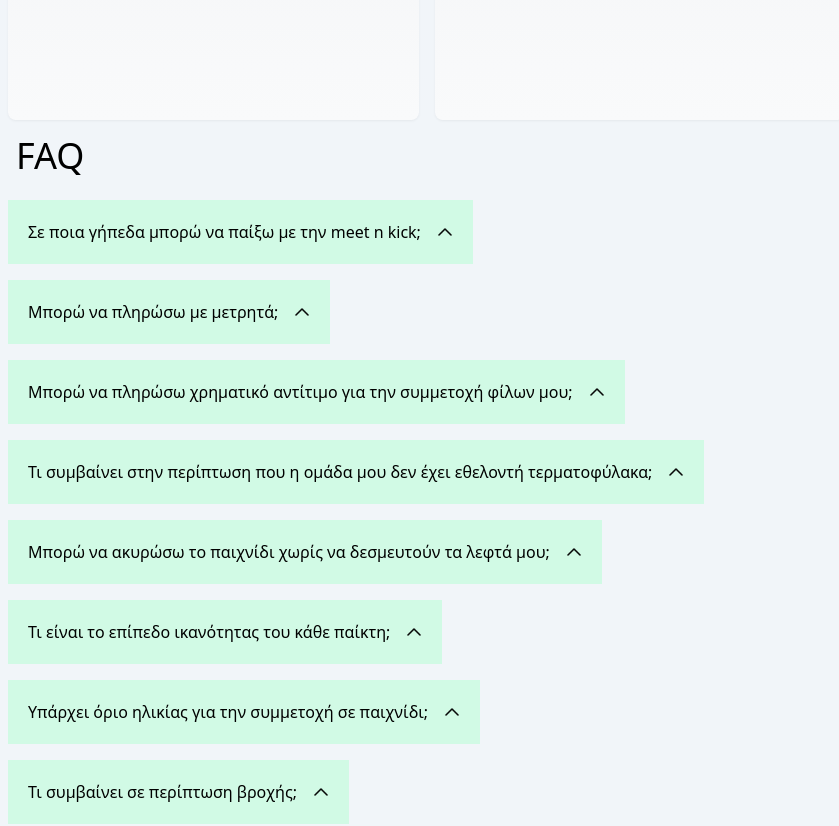
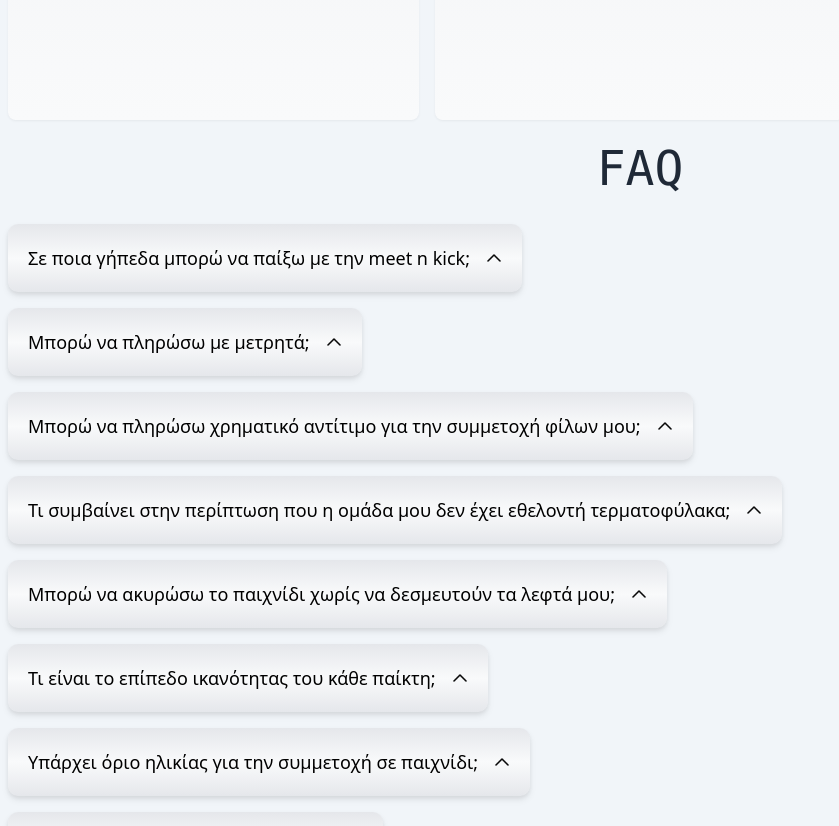
Before and after one commit to stamchris/website, a React (Vite) app: page / in a window 1280 px wide. Shown: the part 1280-2106 px from the top of the page, without its empty margins (0-839 px from the left). Built offline with nearby package versions, Linux system fonts and the light colour scheme.

Commit message:
Faq Complete

```diff
--- a/src/components/Faq.jsx
+++ b/src/components/Faq.jsx
@@ -1,28 +1,48 @@
 import styles from '../style';
 import {faq} from '../constants'
 import { arrow } from '../assets';
-import { useState } from 'react';
+import { useState, useRef } from 'react';
 
 const Faq = () => {
 
-    const [isRotated,setRotation] = useState(false);
+    const [faqList,setFaq] = useState(faq);
+
+    function handleClick(index) {
+        const newFaq = faqList.map((item) => {
+            if (item.id === index) {
+                return {...item,active: !item.active}
+            }
+            return item
+        })
+
+        setFaq(newFaq)
+    }
 
     return (
         <section
         className="flex flex-col"
         >
-            <h1 className='text-4xl m-4'
+            <h1 className='text-5xl text-gray-800 m-4 p-2 font-mono text-center'
             >FAQ
             </h1>
             {
-                faq.map((item,index) => (
-                    <div className='flex-1 flex flew-row justify-center items-center h-24 w-fit p-5 m-2 bg-emerald-100' key={index}>
-                        <h1>{item.question}</h1>
-                        <img src={arrow} alt="arrow up"
-                            className = {`h-3 w-3 sm:h-4 sm:w-4 ml-4 ${isRotated ? 'rotate-180' : 'rotate-0' }`}
-                            onClick = {() => setRotation((prev) => !prev) }
+                faqList.map((item) => (
+                    <div key={item.id} className='flex flex-col'>
+                        <div className='flex-1 flex flew-row justify-center items-center h-24 w-fit p-5 m-2 bg-gradient-to-b from-gray-200 via-gray-50 to-gray-200 cursor-pointer rounded-[10px] drop-shadow-md' key={item.id}
+                        onClick = {() => {handleClick(item.id)}} >
 
-                        />
+                            <h1 className='text-lg '>
+                                {item.question}
+                            </h1>
+                            <img src={arrow} alt="arrow up"
+                                className = {`h-3 w-3 sm:h-4 sm:w-4 ml-4 ${item.active ? 'rotate-180' : 'rotate-0' }`}
+                            />
+
+                        </div>
+
+                        <div className={`${item.active ? 'block' : 'hidden'} justify-center items-center flex-1 h-24 w-fit bg-gray-50 p-4 m-1 rounded-[10px] border-l-8 border-emerald-400 text-gray-800`}>
+                            {item.answer}
+                        </div>
                     </div>
                 ))}
 
--- a/src/components/Hero.jsx
+++ b/src/components/Hero.jsx
@@ -15,7 +15,7 @@ const Hero = () => (
 					</div>
 					<div className='mt-6 px-8 py-4 md:py-4 sm:px-0'>
 						<h2 className='font-sans text-center sm:text-left sm:text-2xl font-light leading-normal tracking-wide text-gray-800 '> Με ένα κλικ βρισκεις
-							<span className='underline underline-offset-8 decoration-2 mx-2'>
+							<span className='underline underline-offset-8 decoration-2 decoration-emerald-400 mx-2'>
 								απευθείας
 							</span>
 						γήπεδο εσύ και η παρέα σου
@@ -23,7 +23,7 @@ const Hero = () => (
 					</div>
 					<div className='pt-10 flex justify-center sm:justify-start'>
 						<h3 className='font-sans sm:text-xl leading-normal tracking-normal text-md text-gray-800 '>
-							<span className='text-green-500 rounded-xl pr-1.5 mr-1 bg-font-bold text-md sm:mr-2'> Κατέβασε
+							<span className='text-emerald-400 rounded-xl pr-1.5 mr-1 font-medium text-md sm:mr-2'> Κατέβασε
 							</span>
 						την εφαρμογή τώρα
 						</h3>
--- a/src/constants/index.js
+++ b/src/constants/index.js
@@ -36,40 +36,58 @@ export const navLinks = [
 
 export const faq = [
   {
+    id:0,
     question:"Σε ποια γήπεδα μπορώ να παίξω με την meet n kick;",
     answer:"Στα γήπεδα με τα οποία συνεργάζεται η Meet n kick (Καρτέλα γήπεδα στην εφαγμογή) για συγκεκριμένες ώρες που θα είναι διαθέσιμες στην εφαρμογή",
+    active:false,
   },
   {
+    id:1,
     question:"Μπορώ να πληρώσω με μετρητά;",
     answer:"Όχι, όλες οι πληρωμές γίνονται με κάρτα. Προπληρώνεις το ποσό που σου αναλογεί για να κρατήσεις μια θέση για το παιχνίδι",
+    active:false,
   },
   {
+    id:2,
     question:"Μπορώ να πληρώσω χρηματικό αντίτιμο για την συμμετοχή φίλων μου;",
     answer:"Έχετε την δυνατότητα να πληρώσετε και να κρατήσετε θέσεις για τους φίλους σας πατώντας την επιλογή  < Προσθέστε συμπαίκτες>",
+    active:false,
   },
   {
+    id:3,
     question:"Τι συμβαίνει στην περίπτωση που η ομάδα μου δεν έχει εθελοντή τερματοφύλακα;",
     answer:"Η θέση του τερματοφύλακα καλύπτεται από όλους κυκλικά με αλλαγές 5-10 λεπτών",
+    active:false,
   },
   {
+    id:4,
     question:"Μπορώ να ακυρώσω το παιχνίδι χωρίς να δεσμευτούν τα λεφτά μου;",
     answer:"Αν ακυρώσεις την συμμετοχή σου τουλάχιστον 24 ώρες πριν την έναρξη του παιχνιδιού, τα χρηματά σου επιστρέφονται πίσω με την μορφή υπολοίπου αλλιώς δεσμεύονται ",
+    active:false,
   },
   {
+    id:5,
     question:"Τι είναι το επίπεδο ικανότητας του κάθε παίκτη;",
     answer:"Το επίπεδο ικανότητας είναι η βαθμολογία που καλείται κάθε παίκτης να βάλει στον εαυτό του. Η κύρια χρησιμότητα του είναι για να παίξετε με παίκτες παρόμοιου επιπέδου με εσάς",
+    active:false,
   },
   {
+    id:6,
     question:"Υπάρχει όριο ηλικίας για την συμμετοχή σε παιχνίδι;",
     answer:"Ναι, θα πρέπει να είστε άνω των 16 ετών για να συμμετέχετε στο παιχνίδι",
+    active:false,
   },
   {
+    id:7,
     question:"Τι συμβαίνει σε περίπτωση βροχής;",
     answer:"Σε περίπτωση βροχής ο αγώνας διεξάγεται κανονικά εκτός αν οι συνθήκες στο γήπεδο δεν το επιτρέπουν",
+    active:false,
   },
   {
+    id:8,
     question:"Τι συμβαίνει αν δεν μαζευτούν αρκετά άτομα για να γίνει το παιχνίδι;",
     answer:"Ο αγώνας ακυρώνεται, και οι παίκτες λαμβάνουν πίσω τα χρηματά τους σε μορφή υπολοίπου",
+    active:false,
   },
 
 ];
```
